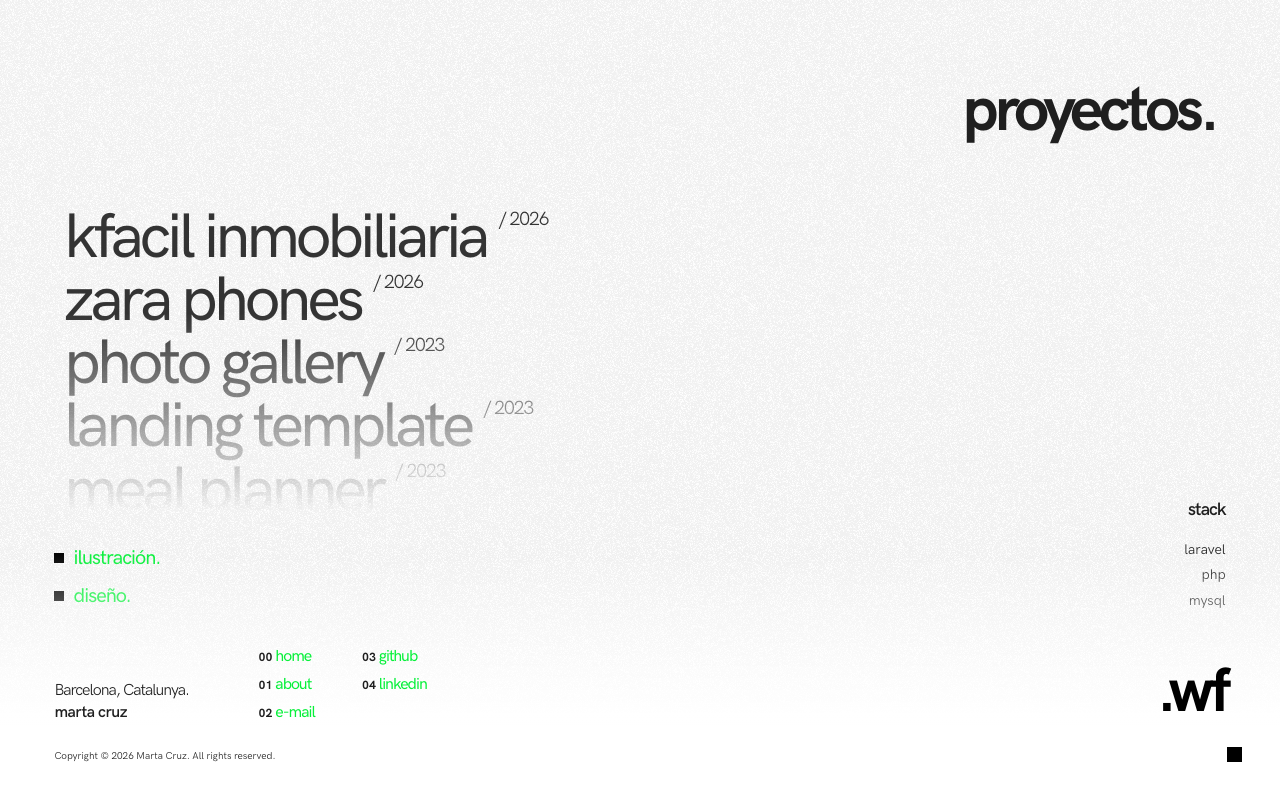
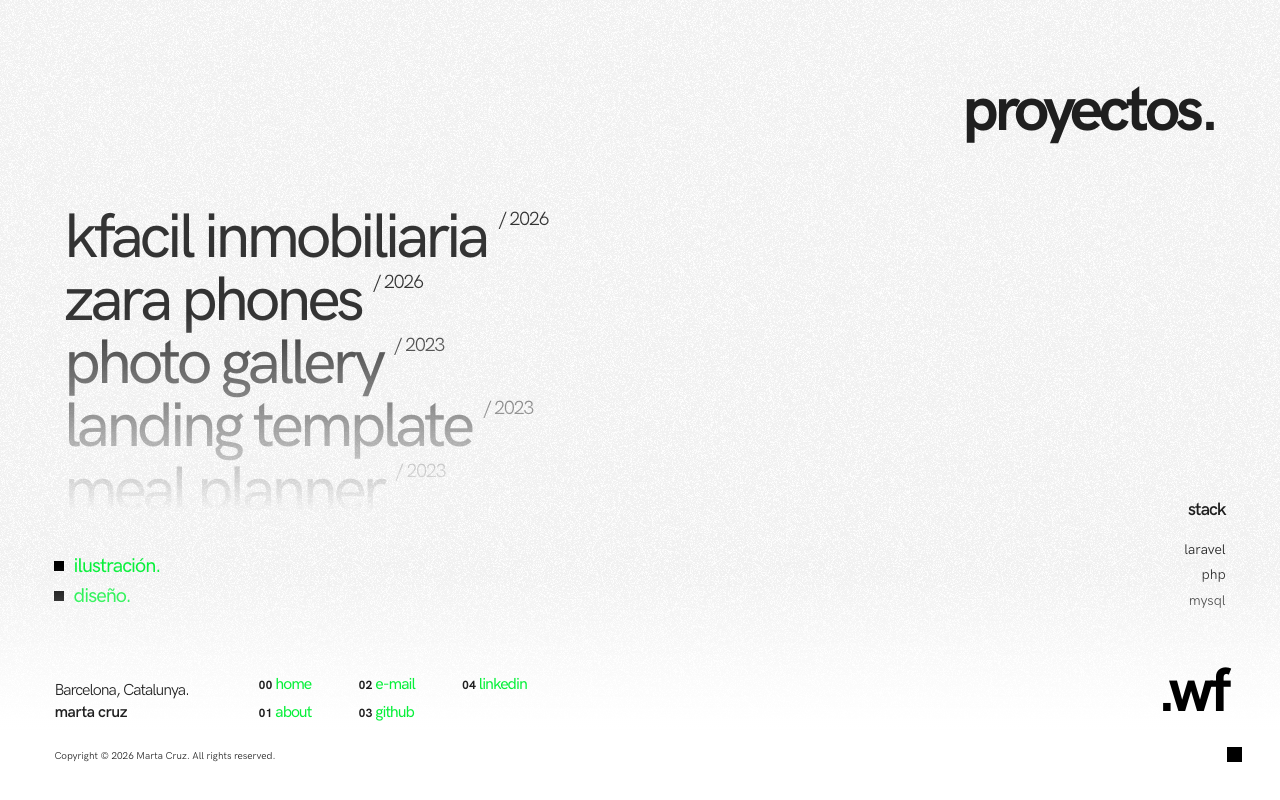
Before and after one commit to wavesforweirdos/wavesforweirdos, a React (Vite) app: page /proyectos in a window 1280 px wide. Built offline with nearby package versions, Linux system fonts and the light colour scheme.

Commit message:
fix: corrige el scroll interno del listado de proyectos (max-height explícita en vez de 100% heredado)

```diff
--- a/src/components/Nav/Nav.scss
+++ b/src/components/Nav/Nav.scss
@@ -54,7 +54,7 @@
     margin-right: auto;
     display: grid;
     grid-auto-flow: column;
-    grid-template-rows: repeat(3, auto);
+    grid-template-rows: repeat(2, auto);
     column-gap: var(--space-6);
     row-gap: 0.25rem;
     padding-left: 1.4rem;
--- a/src/pages/Projects/Projects.scss
+++ b/src/pages/Projects/Projects.scss
@@ -14,9 +14,14 @@
 
   // Altura máxima con scroll interno: así el menú de categorías queda
   // siempre visible por encima del footer, aunque el listado sea largo.
+  // Mismo valor explícito en wrap y list: max-height:100% en el hijo NO
+  // funciona de forma fiable cuando el padre solo tiene max-height (sin
+  // height propia), así que el <ul> no se comprimía y casi no scrolleaba.
+  --list-cap: 38vh;
+
   &__list-wrap {
     position: relative;
-    max-height: 38vh;
+    max-height: var(--list-cap);
     overflow: hidden;
 
     // Pérdida de opacidad en vez de un bloque de color superpuesto —
@@ -27,7 +32,7 @@
 
   &__list {
     list-style: none;
-    max-height: 100%;
+    max-height: var(--list-cap);
     overflow-y: auto;
 
     // Oculta la barra de scroll nativa mantiendo el scroll funcional
@@ -86,7 +91,6 @@
     left: clamp(1.5rem, 1rem + 3vw, 6rem);
     display: flex;
     flex-direction: column;
-    gap: 0.5rem;
 
     a {
       display: flex;
```
